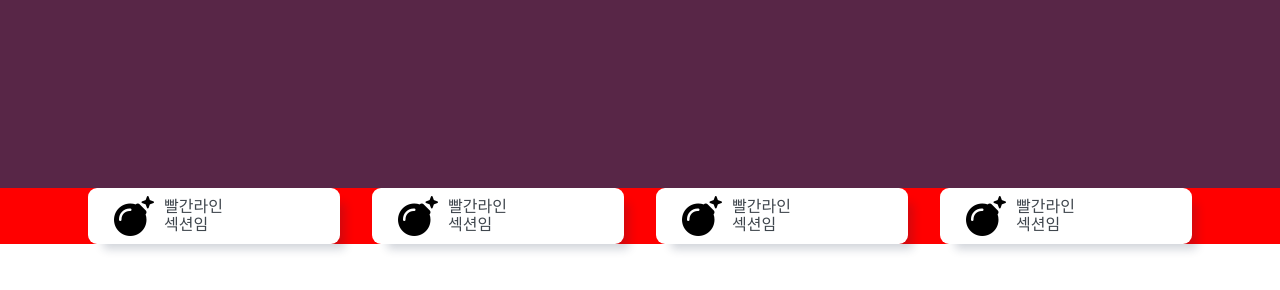
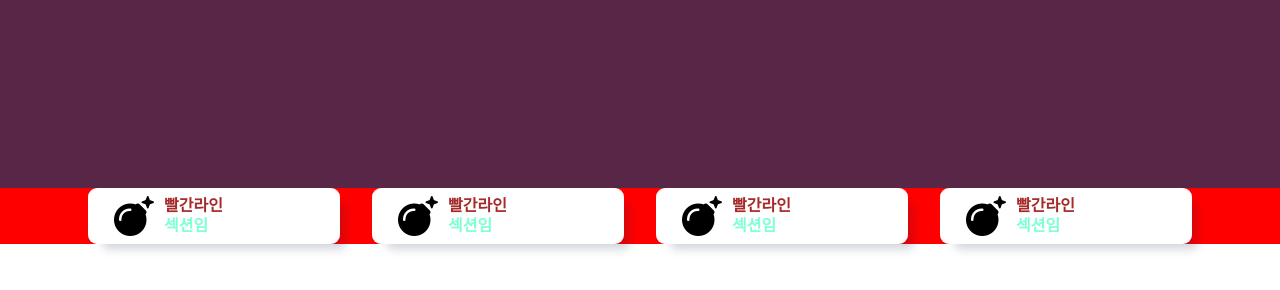
Before and after one commit to chojun917/repo, a website built with Parcel: page index.html in a window 1280 px wide. Shown: the part 232-522 px from the top of the page. Built offline with nearby package versions, Linux system fonts and the light colour scheme; files whose address does not match are found by name; a web font is replaced by a local one.

Commit message:
css추가

```diff
--- a/css/style.css
+++ b/css/style.css
@@ -147,9 +147,23 @@ section {
   flex-direction: column;
   align-content: center;
 }
+.skill-name {
+  font-weight: bold;
+  color: brown;
+  margin-bottom: 0.1rem;
+}
+.skill-usage {
+  font-weight: bold;
+  color: aquamarine;
+}
 
 @media only screen and (min-width: 1200px) {
   .inner {
     max-width: 1200px;
   }
 }
+@media only screen and (max-width: 500px) {
+  .skill-container {
+    display: none;
+  }
+}
```
